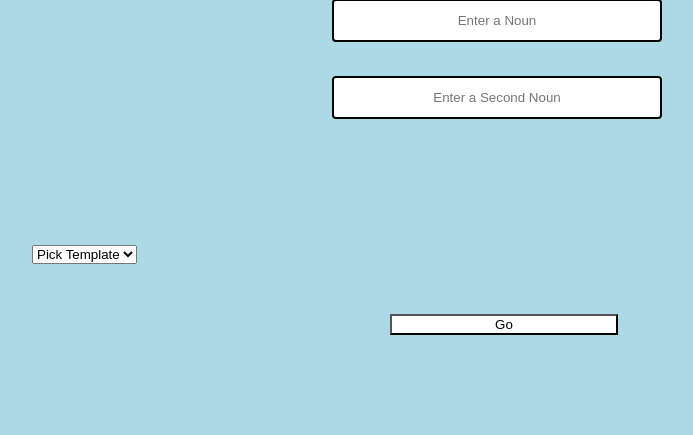
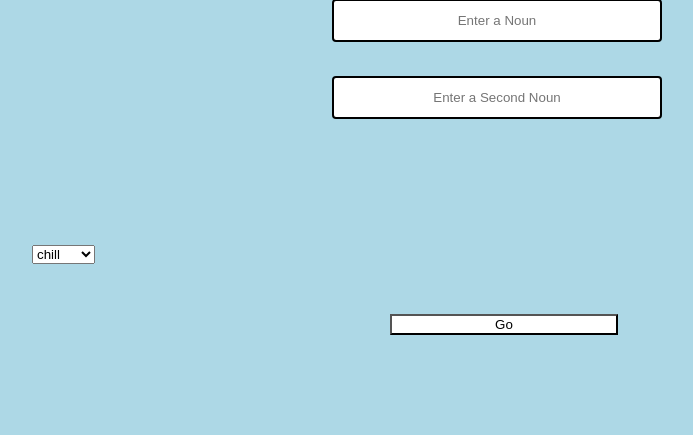
Before and after one commit to JoseC07/rhyme_app2, a Python web app: template templates/home.html in a window 1280 px wide. Shown: the part 233-668 px from the top of the page, without its empty margins (136-829 px from the left). Run offline with Jinja, Linux system fonts and the light colour scheme; the template is opened without the code that fills it, so the values that code supplies are empty.

Commit message:
removed placeholder

```diff
--- a/templates/home.html
+++ b/templates/home.html
@@ -64,7 +64,6 @@
         <br>
     <div class="custom-select" style="width:200px;">
         <select required name="user-genre">
-            <option value="pick-template" hidden>Pick Template</option>
             <option value="chill">chill</option>
             <option value="hype">hype</option>
             <option value="upbeat">upbeat</option>
```
